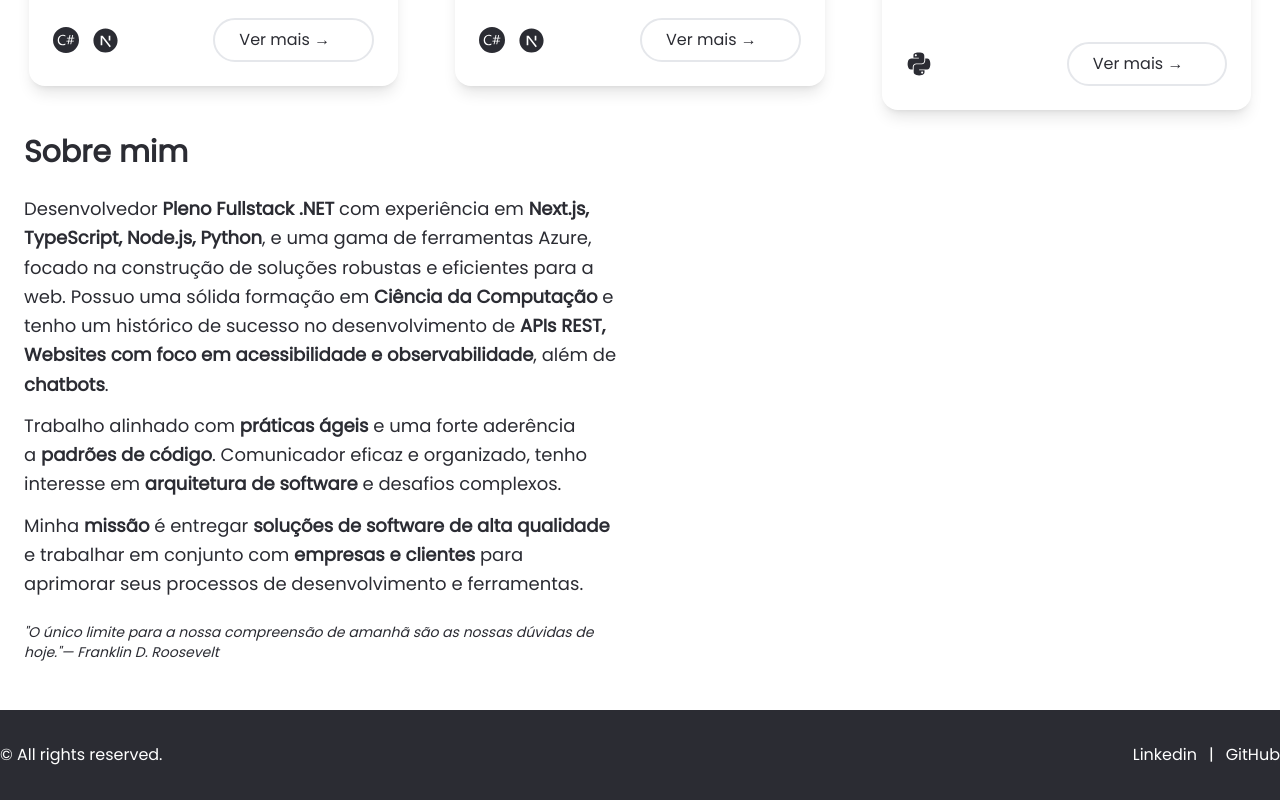
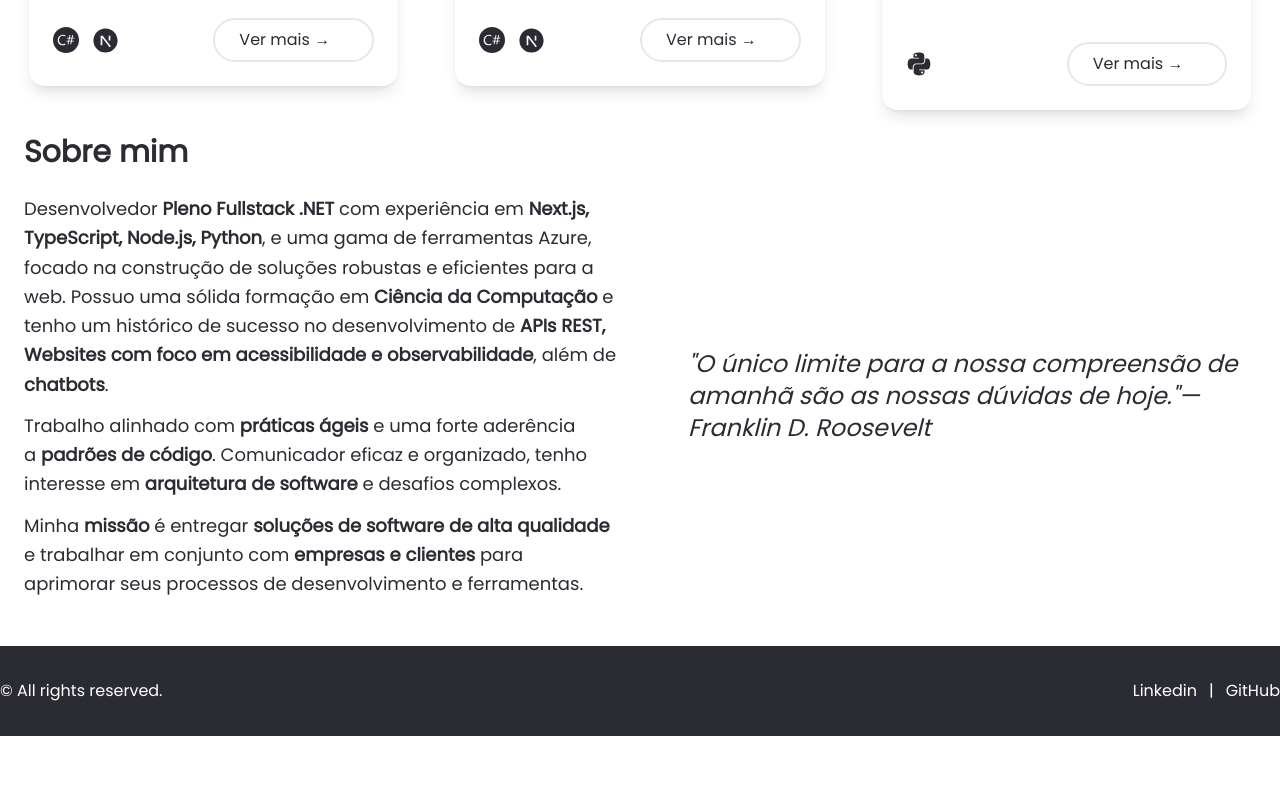
Before and after one commit to MateusSantosF/Portfolio, a React (Vite) app: page / in a window 1280 px wide. Shown: the part 1174-1974 px from the top of the page. After the commit the page ends 1910 px from the top, so only its background shows below. Built offline with nearby package versions, Linux system fonts and the light colour scheme.

Commit message:
setup gh-pages

```diff
--- a/package.json
+++ b/package.json
@@ -7,7 +7,9 @@
     "dev": "vite",
     "build": "tsc && vite build",
     "lint": "eslint . --ext ts,tsx --report-unused-disable-directives --max-warnings 0",
-    "preview": "vite preview"
+    "preview": "vite preview",
+    "predeploy" : "npm run build",
+    "deploy" : "gh-pages -d build"
   },
   "dependencies": {
     "@tailwindcss/line-clamp": "^0.4.4",
@@ -27,6 +29,7 @@
     "eslint": "^8.57.0",
     "eslint-plugin-react-hooks": "^4.6.0",
     "eslint-plugin-react-refresh": "^0.4.6",
+    "gh-pages": "^6.1.1",
     "postcss": "^8.4.38",
     "tailwindcss": "^3.4.3",
     "typescript": "^5.2.2",
--- a/src/pages/home/components/About/index.tsx
+++ b/src/pages/home/components/About/index.tsx
@@ -4,7 +4,7 @@ function About() {
       <h2 className="pt-6 text-3xl font-bold" id="about">
         Sobre mim
       </h2>
-      <section className="flex justify-between">
+      <section className="flex flex-col md:flex-row  gap-3 md:gap-12 md:items-center md:justify-between">
         <div className="md:max-w-[50%] pt-6 ">
           <p className="text-lg leading-relaxed text-balance">
             Desenvolvedor{" "}
@@ -40,12 +40,13 @@ function About() {
             <span className="font-bold">empresas e clientes</span> para
             aprimorar seus processos de desenvolvimento e ferramentas.
           </p>
-          <blockquote className="pt-6 text-sm italic">
+
+        </div>
+        <blockquote className="pt-6 text-sm md:text-2xl italic">
             "O único limite para a nossa compreensão de amanhã são as nossas
             dúvidas de hoje."
             <cite>— Franklin D. Roosevelt </cite>
           </blockquote>
-        </div>
       </section>
     </section>
   );
```
Also changed, not shown: 1 other file (tests, documents, lock files or other folders).
